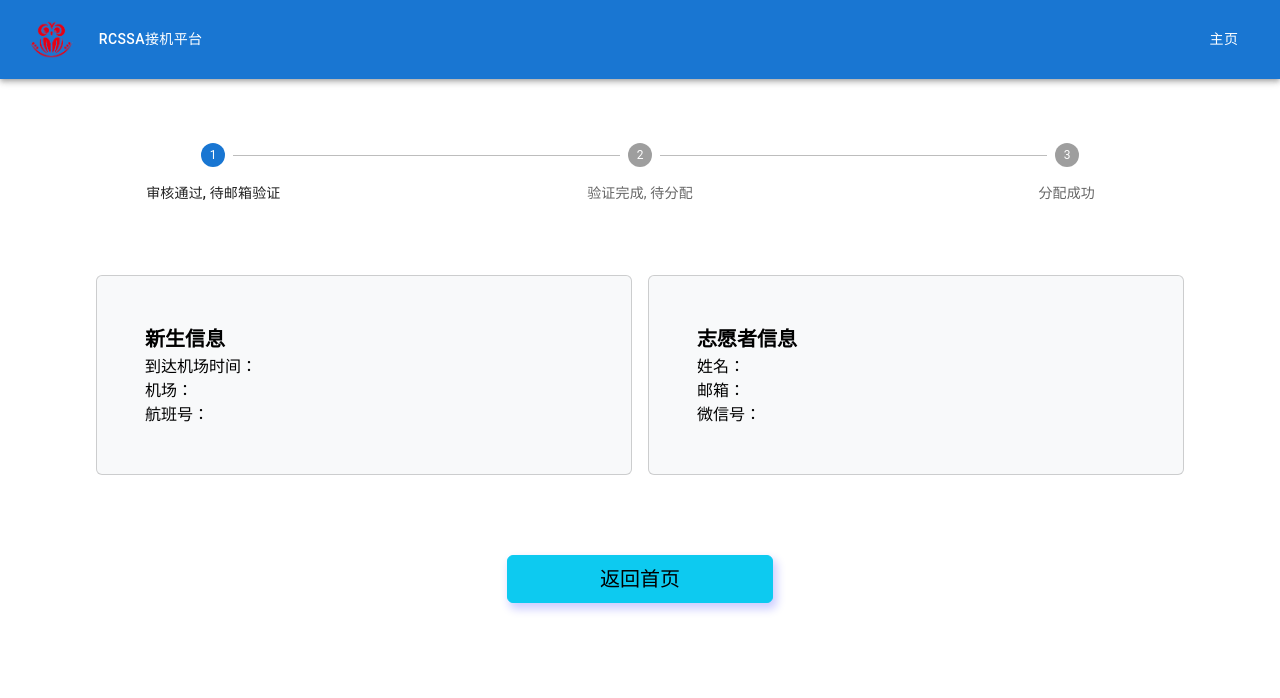
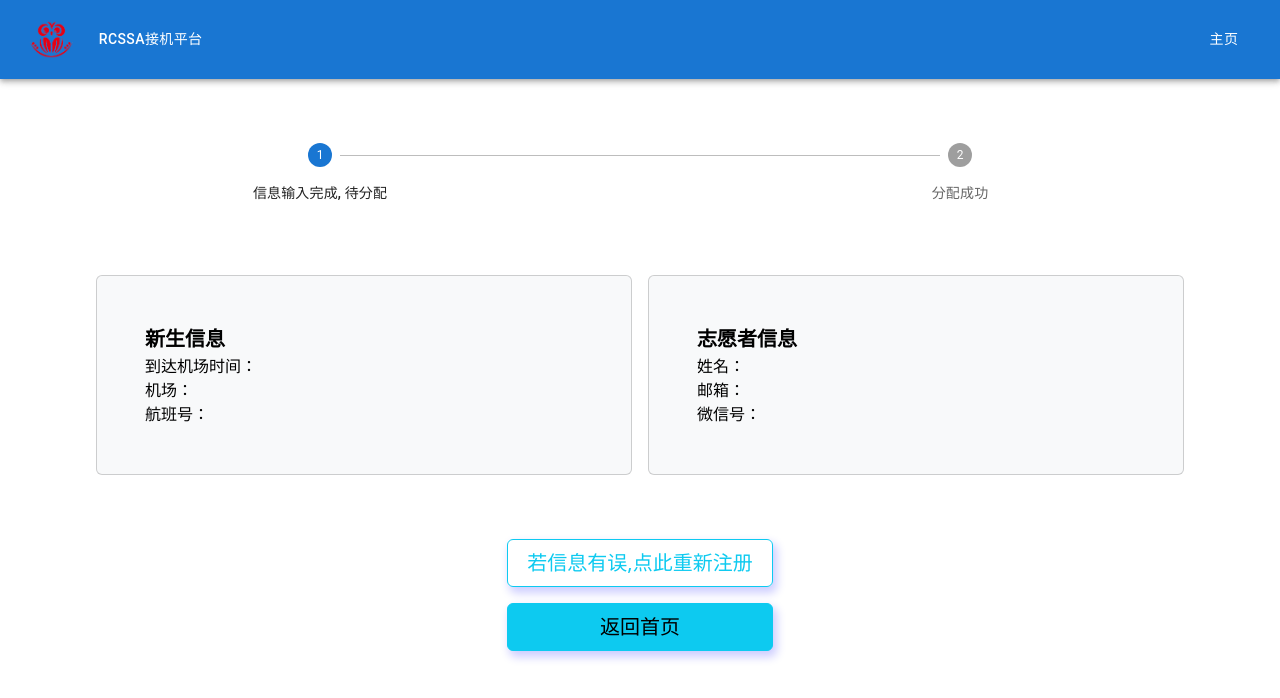
Before and after one commit to RCSSA/Freshmen-Airport-Pickup-Frontend, a React (Create React App) app in the folder airport-pickup/: page /studentallocate in a window 1280 px wide. Shown: the top 698 px of the page. Built offline with nearby package versions, Linux system fonts and the light colour scheme.

Commit message:
add delete button

```diff
--- a/airport-pickup/src/component/ProgressStepper.js
+++ b/airport-pickup/src/component/ProgressStepper.js
@@ -5,8 +5,7 @@ import Step from '@mui/material/Step';
 import StepLabel from '@mui/material/StepLabel';
 
 const steps = [
-  '审核通过, 待邮箱验证',
-  '验证完成, 待分配',
+  '信息输入完成, 待分配',
   '分配成功',
 ];
 
--- a/airport-pickup/src/pages/students/studentAllocatePage.js
+++ b/airport-pickup/src/pages/students/studentAllocatePage.js
@@ -28,7 +28,12 @@ export default function StudentAllocatePage(props) {
             </div>
             </div>
         </div>
-        <div>
+        <div className='d-flex full-width flex-column align-items-center'>
+            <button
+                className="btn btn-outline-info fs-5 py-2 homepage-btn"
+            >
+                若信息有误,点此重新注册
+            </button>
             <button
                 onClick={() => {navigate("/");}}
                 className="btn btn-info fs-5 my-3 py-2 homepage-btn"
```
